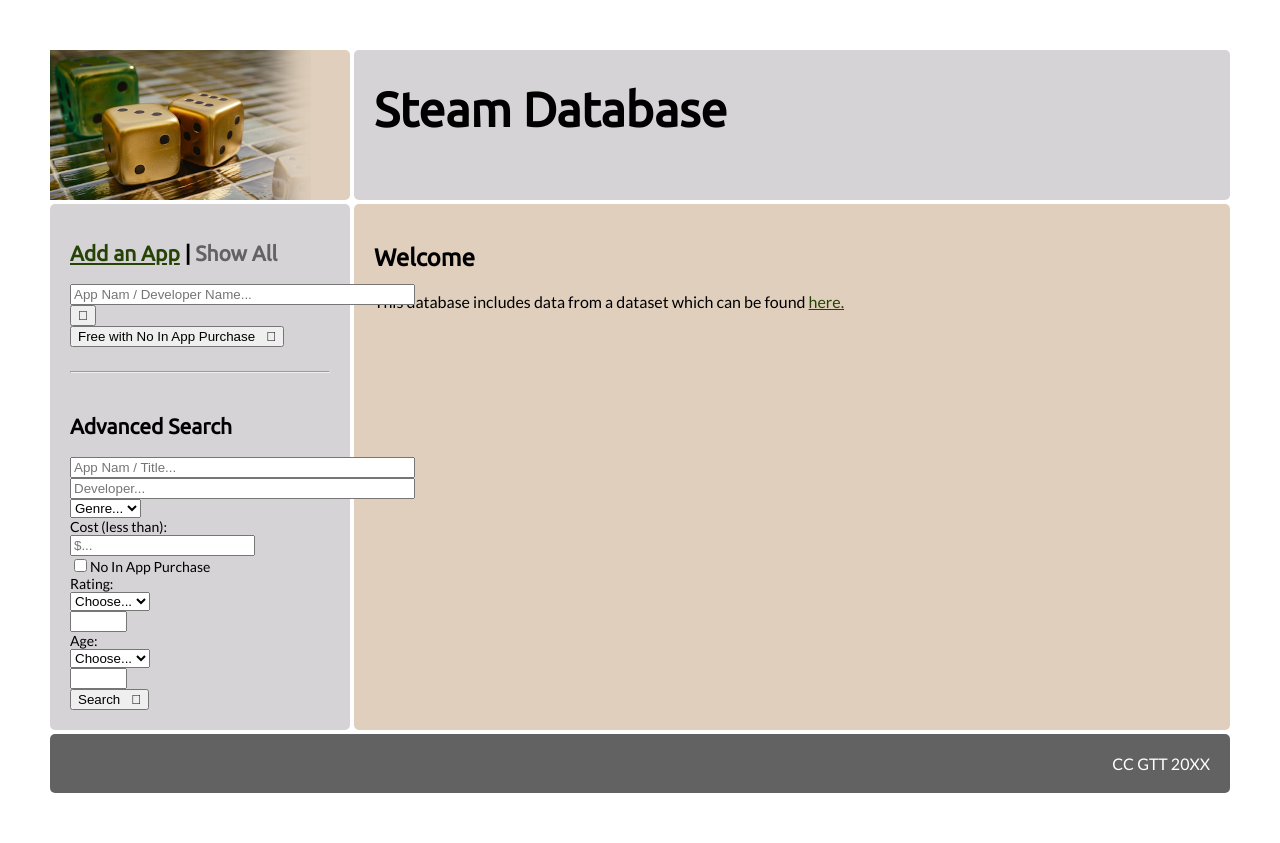
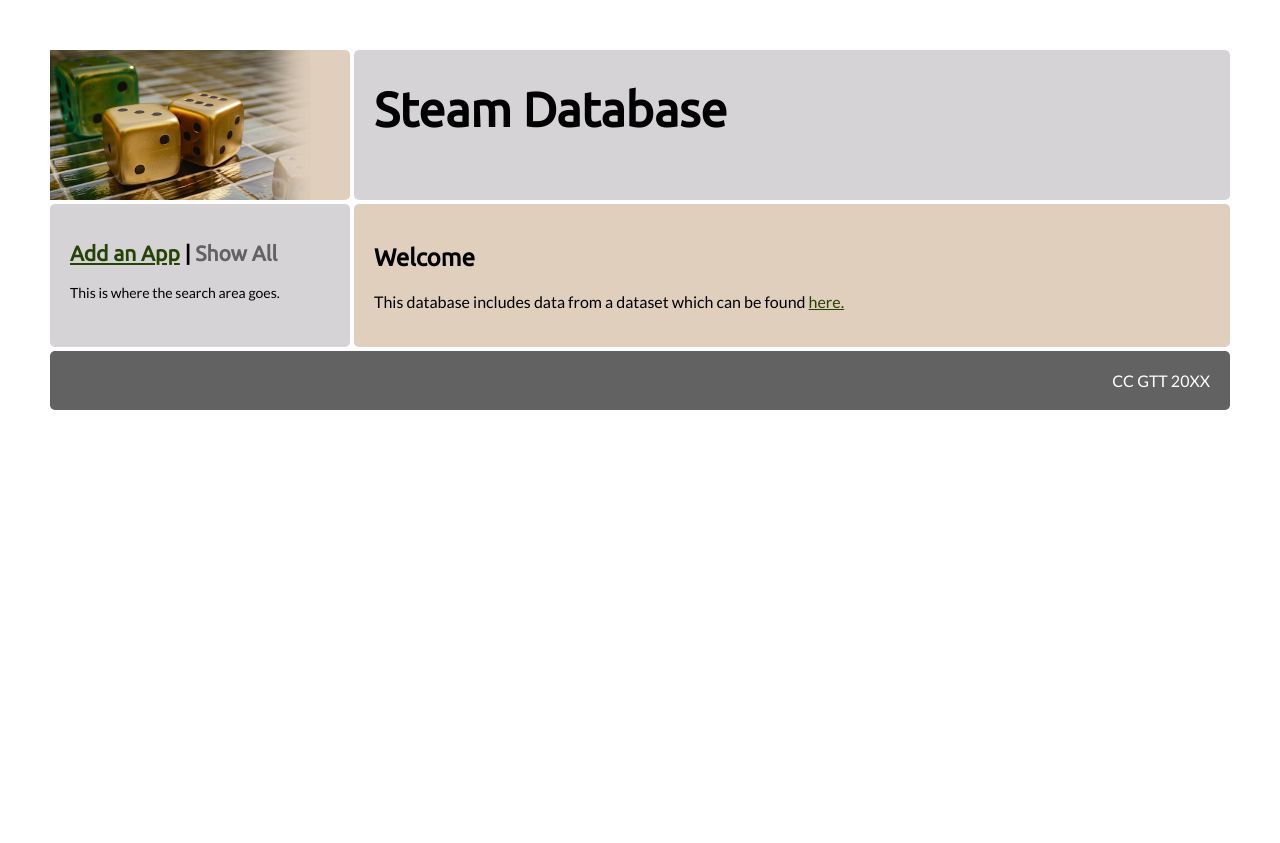
Before and after one commit to 16033jhc/databases, a PHP site: page / in a window 1280 px wide. After the commit the page ends 410 px from the top, so only its background shows below. Run offline with PHP 8.4, Linux system fonts and the light colour scheme; data that the repository does not hold is empty.

Commit message:
simplified bottombit.php for future editing

```diff
--- a/bottombit.php
+++ b/bottombit.php
@@ -3,128 +3,7 @@
             <h2><a href="addentry.php">Add an App</a> |
                <a class="side" href="showall.php">Show All</a></h2>
 
-            <!-- Name / Developer search bar -->
-           <form class="searchform" method="post" action="name_dev.php" enctype="multipart/form-data">
-
-               <input class="search" type="text" name="dev_name" size="40" value="" required placeholder="App Nam / Developer Name..."/>
-
-                <input class="submit" type="submit" name="find_dev_name" value="&#xf002;" />
-
-            </form>
-
-            <!-- free, no In App purchase button -->
-            <form class="searchform" method="post" action="free.php" enctype="multipart/form-data">
-
-            <input class="submit free" type="submit" name="free" value="Free with No In App Purchase &nbsp; &#xf002;" />
-
-            </form>
-
-            <br />
-            <hr />
-            <br />
-
-            <div class="advanced-frame">
-
-            <h2>Advanced Search</h2>
-
-            <form class="searchform" method="post" action="advanced.php" enctype="multipart/form-data">
-
-            <input class="adv" type="text" name="app_name" size="40" value=""  placeholder="App Nam / Title..."/>
-
-            <input class="adv" type="text" name="dev_name" size="40" value=""  placeholder="Developer..."/>
-
-
-
-            <!-- Genre Dropdown -->
-
-            <select class="search adv" name="genre">
-
-            <option value="" selected>Genre...</option>
-
-            <!--- get options from database -->
-            <?php
-                $genre_sql="SELECT * FROM `genre` ORDER BY `genre`.`Genre` ASC ";
-                $genre_query=mysqli_query($dbconnect, $genre_sql);
-                $genre_rs=mysqli_fetch_assoc($genre_query);
-
-                do {
-                    ?>
-                <option value="<?php echo $genre_rs['Genre']; ?>"><?php echo $genre_rs['Genre']; ?></option>
-
-                <?php
-
-                }   // end genre do loop
-
-                while ($genre_rs=mysqli_fetch_assoc($genre_query))
-
-            ?>
-
-            </select>
-
-            <!-- Cost -->
-            <div class="flex-container">
-
-                <div class="adv-txt">
-                    Cost&nbsp;(less&nbsp;than):
-                </div> <!-- / cost label -->
-
-                <div>
-                    <input class="adv-cost" type="text" name="cost" value=""  placeholder="$..."/>
-                </div> <!-- / cost input box -->
-
-            </div> <!-- / cost flexbox -->
-
-            <!-- No In App Checkbox -->
-            <input class="adv-txt" type="checkbox" name="in_app" value=0>No In App Purchase
-
-            <!-- Rating --->
-            <div class="flex-container">
-
-                <div class="adv-txt">
-                    Rating:
-                </div> <!--- / rating label -->
-
-                <div>
-                    <select class="search adv"  name="rate_more_less">
-                        <option value="" >Choose...</option>
-                        <option value="at least">At Least</option>
-                        <option value="at most">At Most</option>
-                    </select>
-
-                </div> <!-- / rating drop down -->
-
-                <div>
-                    <input class="adv" type="text" name="rating" size="4" value=""  placeholder=""/>
-                </div> <!-- / rating amount -->
-            </div>  <!-- / rating flex box -->
-
-            <!-- Age -->
-                <div class="flex-container">
-
-                <div class="adv-txt">
-                    Age:&nbsp;&nbsp;&nbsp;&nbsp;&nbsp;&nbsp;
-                </div> <!--- / rating label -->
-
-                <div>
-                    <select class="search adv"  name="age_more_less">
-                        <option value="" >Choose...</option>
-                        <option value="at least">At Least</option>
-                        <option value="at most">At Most</option>
-                    </select>
-
-                </div> <!-- / rating drop down -->
-
-                <div>
-                    <input class="adv" type="text" name="age" size="4" value=""  placeholder=""/>
-                </div> <!-- / rating amount -->
-            </div>  <!-- / rating flex box -->
-
-            <!-- Search Button is below -->
-            <input class="submit advanced-button" type="submit" name="advanced" value="Search &nbsp; &#xf002;" />
-
-            </form>
-
-            </div>  <!-- / advanced frame -->
+            <p>This is where the search area goes.</p>
 
         </div> <!-- / side bar -->
 
```
